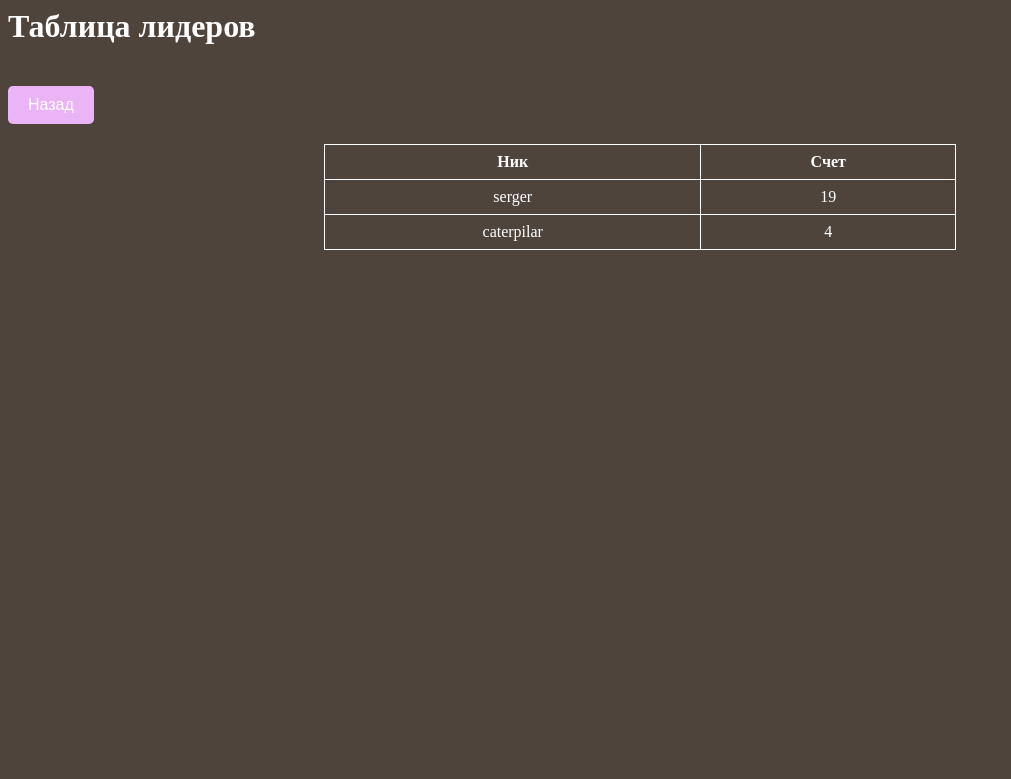
After one commit to sergeniys/bombparty-jklm-russian, a Flask app: page /leaders in a window 1280 px wide. The commit adds this page. Shown: the top 779 px of the page, without its empty margins (0-1011 px from the left). Run offline with Flask 3, Linux system fonts and the light colour scheme; parts of the project's set-up code (start-up, migrations or seed data) failed here and were passed over.

Commit message:
ыусщтв commit

```diff
--- a/consolbomb.py
+++ b/consolbomb.py
@@ -4,7 +4,7 @@ from threading import Timer
 f = open(r'russian.txt').readlines()
 letters = ["а", "б", "в", "г", "д", "е", "ё", "ж", "з", "и", "й", "к", "л", "м", "н", "о", "п",
            "р", "с", "т", "у", "ф", "х", "ц", "ч", "ш", "щ", "ъ", "ы", "ь", "э", "ю", "я"]
-zapret = ['ь', 'ъ', 'ы', 'ф', 'э']
+zapret = ['ь', 'ъ', 'ы', 'ф', 'э', 'й']# проще удалить из letters, но это для усложения в дальнейшем
 
 sogls = ['б', "в", "г", "д", "ж", "з" "к", "л", "м", "н", "п", "р", "с", "т", "ф", "х", "ч", "щ", "ш", "й", "ц"]
 vse_gls = ["а", "е", "ё", "и", "о", "у", "ы", "э", "ю", "я"]
--- /dev/null
+++ b/leaders.txt
@@ -0,0 +1,2 @@
+serger,19
+caterpilar,4
--- a/main.py
+++ b/main.py
@@ -1,13 +1,30 @@
 from flask import Flask, render_template, request, jsonify
-import random
+
 import consolbomb as bomber
 
 
 app = Flask(__name__)
-historsis = []
 f = open(r'russian.txt').readlines()
-phrase = ''
+params = {'historsis': [], 'phrase': '', 'nick': '', }
 
+@app.route('/save_nick', methods=['POST'])
+def save_nick():
+    global params
+    data = request.get_json()
+    params['nick'] = data.get('nick')
+
+    if params['nick'] == '':
+        params['nick'] = "unnamed"
+    return ('', 204)
+
+@app.route('/leaders')
+def leaders():
+    leaders_data = []
+    with open('leaders.txt', 'r') as leaders_file:
+        for line in leaders_file:
+            nick, score = line.strip().split(',')
+            leaders_data.append({'nick': nick, 'score': score})
+    return render_template('leaders.html', leaders=leaders_data)
 @app.route('/')
 def indexhome():
     return render_template('indexhome.html')
@@ -18,8 +35,8 @@ def index():
 
 def create_word():
     word = bomber.create()
-    global phrase
-    phrase = word
+    global params
+    params['phrase'] = word
     return {'word': word}
 
 @app.route('/create_word', methods=['GET'])
@@ -30,26 +47,27 @@ def generate_word():
 
 @app.route('/check_numbers', methods=['POST'])
 def check_numbers():
+    global params
     data = request.get_json()
     text = str(data.get('text', '')).lower()[:-1]
-    hasNumbers = False
-    print('до', phrase, text)
-    #print(str(text.lower())[:-1] == "число")
+    hasnumbers = False
+    #print('до', phrase, text, nick)
+    # #print(str(text.lower())[:-1] == "число")
+    #
+    # if phrase in text:
+    #     print('1')
+    # if f'{text}\n' in f:
+    #     print('2')
+    # if text not in historsis:
+    #     print('3')
 
-    if phrase in text:
-        print('1')
-    if f'{text}\n' in f:
-        print('2')
-    if text not in historsis:
-        print('3')
+    if params['phrase'] in text and f'{text}\n' in f and text not in params['historsis']:
 
-    if phrase in text and f'{text}\n' in f and text not in historsis:
-        print('работает')
-        historsis.append(text)
-        hasNumbers = True
+        params['historsis'].append(text)
+        hasnumbers = True
 
 
-    return jsonify({'hasNumbers': hasNumbers})
+    return jsonify({'hasNumbers': hasnumbers})
 
 if __name__ == '__main__':
     app.run(debug=True)
--- a/templates/index_no_input.html
+++ b/templates/index_no_input.html
@@ -42,6 +42,11 @@
     });
 
     $(document).keyup(function(event) {
+
+        if (event.keyCode === 8) {
+            text = text.slice(0, -1);
+            $('#output').text(text);
+        }
         if (event.keyCode === 13) {
             $.ajax({
                 url: '/check_numbers',
--- /dev/null
+++ b/templates/leaders.html
@@ -0,0 +1,52 @@
+
+<html lang="en">
+<head>
+<meta charset="UTF-8">
+<meta name="viewport" content="width=device-width, initial-scale=1.0">
+<title>Таблица лидеров</title>
+<style>
+    button {
+        padding: 10px 20px;
+        background-color: #EAB4F6;
+        color: white;
+        border: none;
+        border-radius: 5px;
+        font-size: 16px;
+        cursor: pointer;
+        margin-top: 20px;
+    }
+    body {
+        background-color: #4E443C;
+        color: white;
+    }
+    table {
+        width: 50%;
+        margin: 20px auto;
+        border-collapse: collapse;
+    }
+    th, td {
+        border: 1px solid white;
+        padding: 8px;
+        text-align: center;
+    }
+</style>
+</head>
+<body>
+<h1>Таблица лидеров</h1>
+     <a href="/">
+    <button id="home_btn">Назад</button>
+         </a>
+<table>
+    <tr>
+        <th>Ник</th>
+        <th>Счет</th>
+    </tr>
+    {% for leader in leaders %}
+    <tr>
+        <td>{{ leader.nick }}</td>
+        <td>{{ leader.score }}</td>
+    </tr>
+    {% endfor %}
+</table>
+</body>
+</html>
```
Also changed, not shown: templates/indexhome.html (+79 -3 lines).
